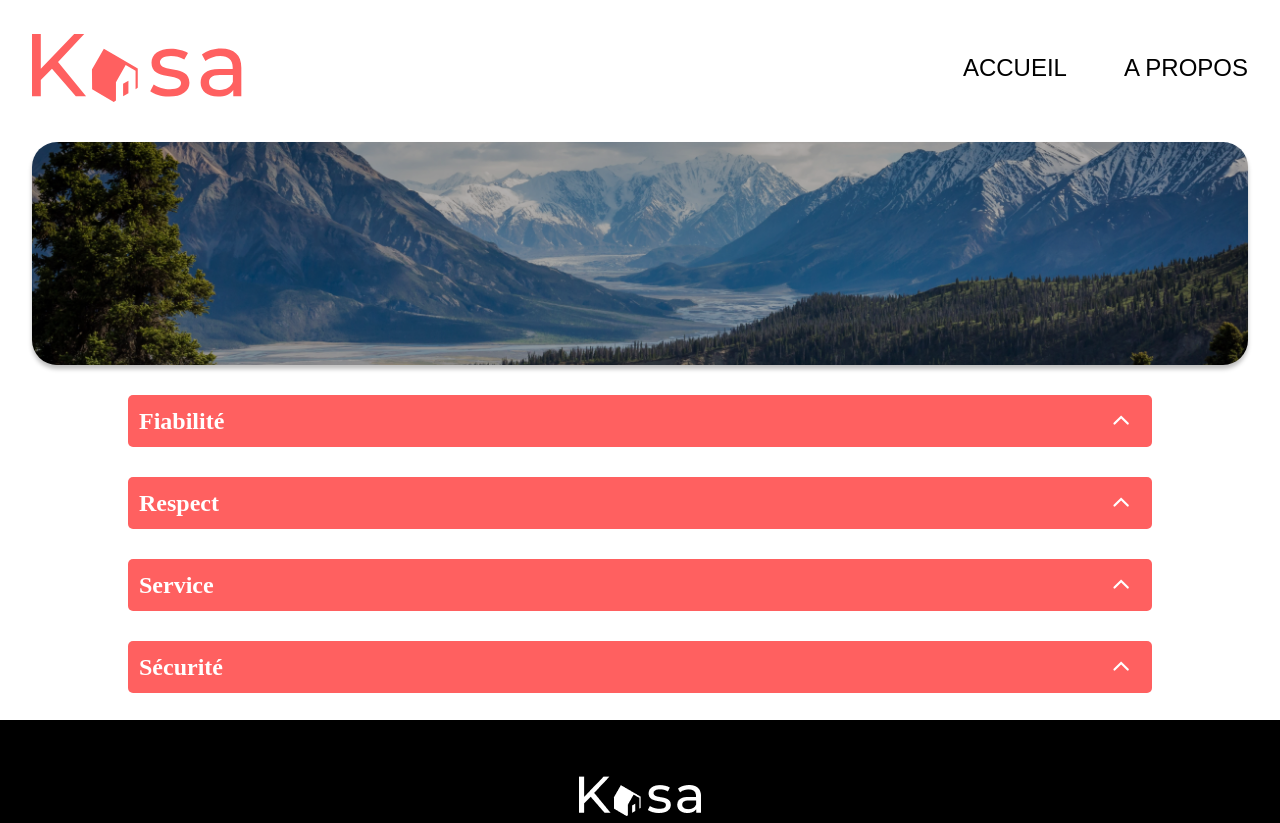
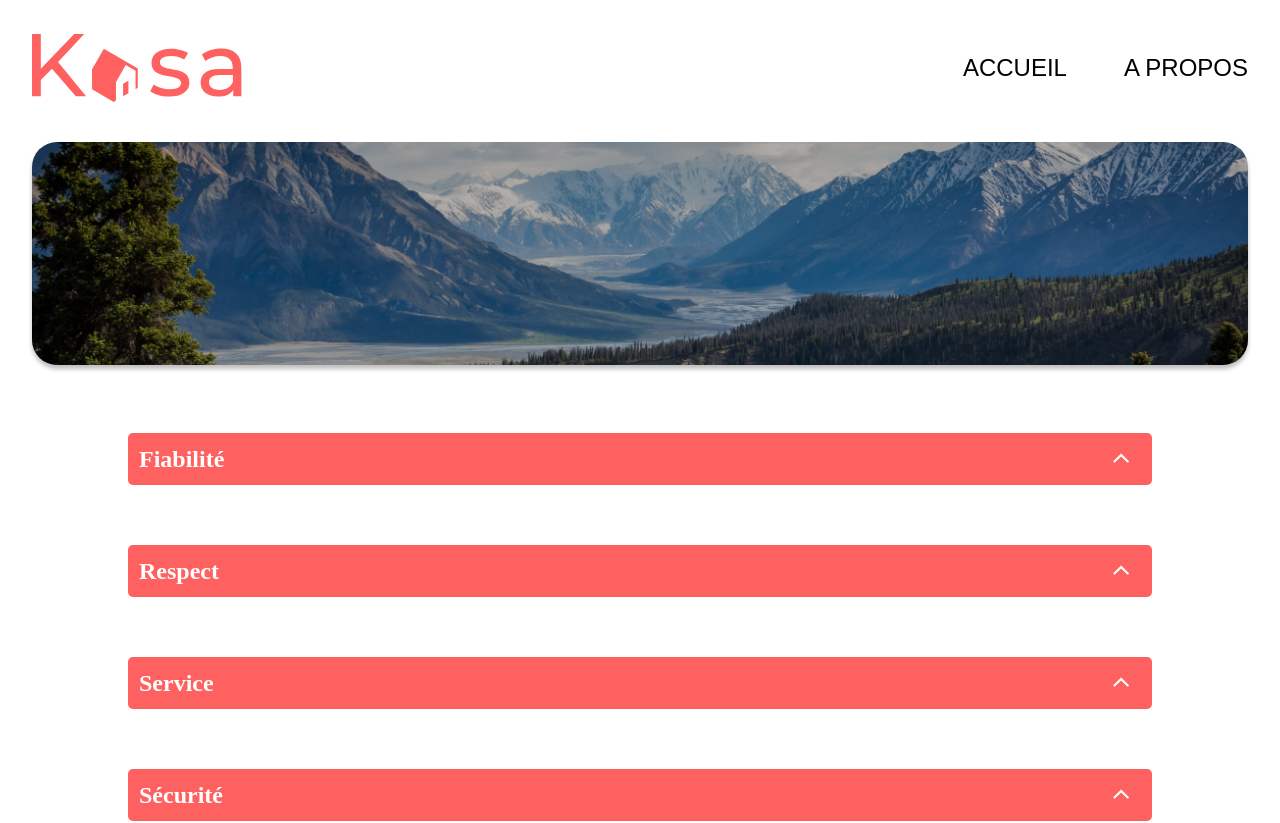
Before and after one commit to meriemno/Kasa, a React (Vite) app: page /about in a window 1280 px wide. Shown: the top 823 px of the page. Built offline with nearby package versions, Linux system fonts and the light colour scheme.

Commit message:
modifier style page about

```diff
--- a/src/pages/about/about.scss
+++ b/src/pages/about/about.scss
@@ -6,9 +6,19 @@
 .mainAbout {
     width: 95%;
     margin-inline: auto;
+    display: flex;
+    flex-direction: column;
+    align-items: center;
+    justify-content: center;
+    margin-top: 19px;
+    margin-bottom: 19px;
+    gap: 20px;
 
     @media screen and (min-width: 768px) {
         width: 80%;
+        margin-top: 38px;
+        margin-bottom: 38px;
+        gap: 30px;
     }
 
 }
```
